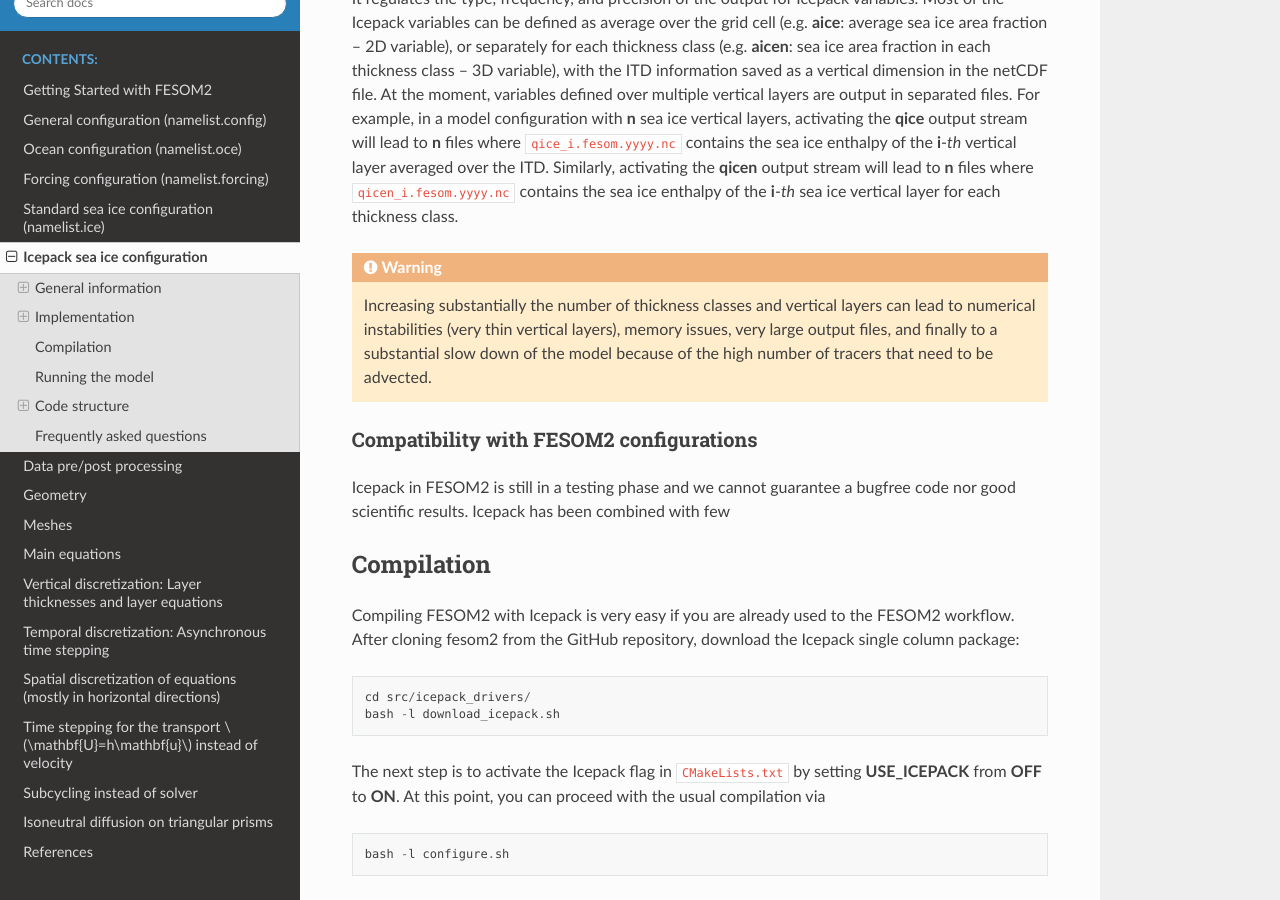
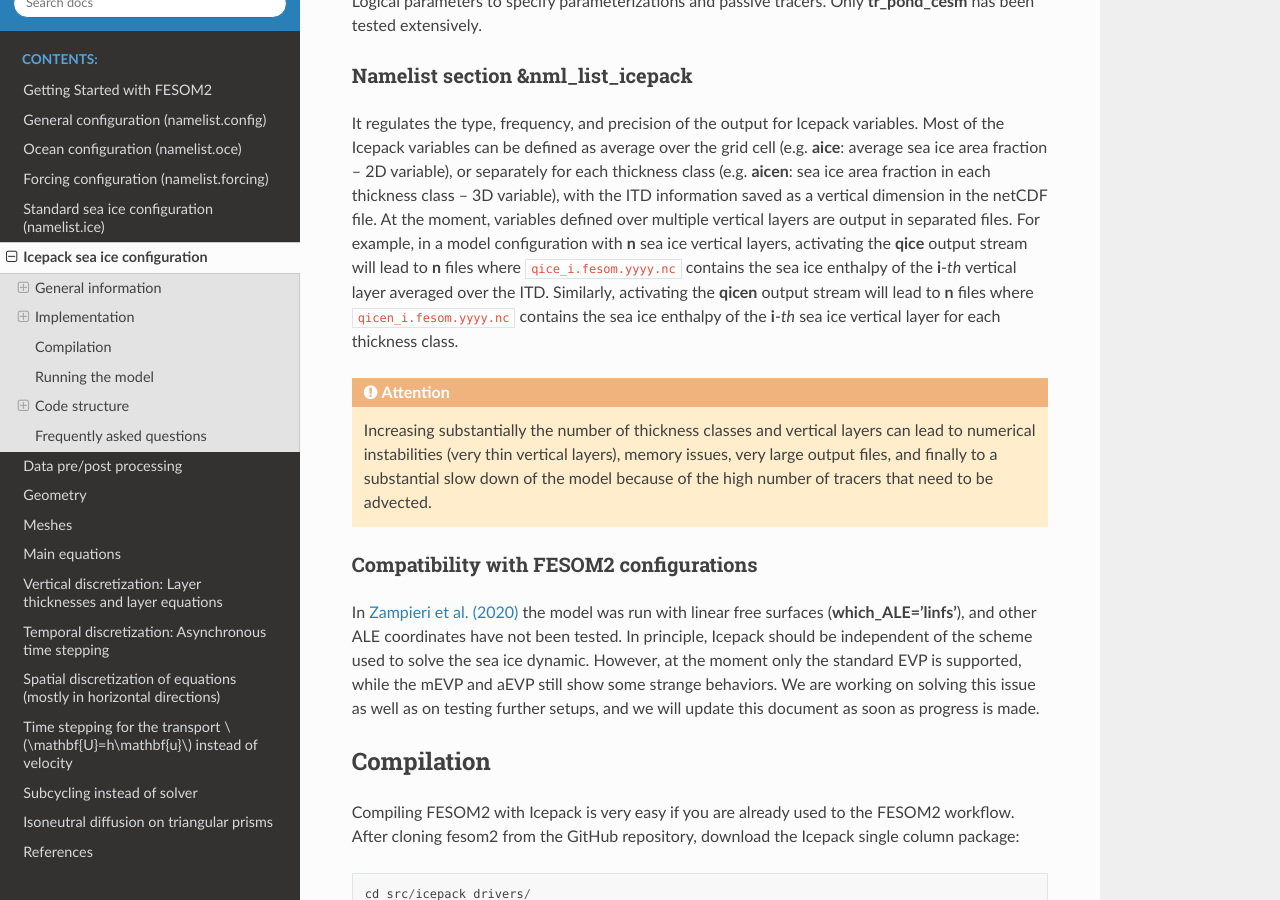
Before and after one commit to FESOM/fesom2_doc, a Sphinx documentation site: the page built from doc/icepack_in_fesom.rst, in a window 1280 px wide and 900 px high, scrolled down 2239 px. Built offline with Sphinx 7.4.7 and the Read the Docs theme 2.0.0, drawn with Linux system fonts in a browser that asks for light colours; some of the changed text lies outside the part shown.

Commit message:
Some corrections

```diff
--- a/doc/icepack_in_fesom.rst
+++ b/doc/icepack_in_fesom.rst
@@ -30,6 +30,9 @@ Implementation
 
 The implementation of Icepack in FESOM2 is fully modular, meaning that the users are free to vary the configuration via namelist parameters. When Icepack is used, ``namelist.icepack`` controls all settings related to the sea ice subgrid parameterizations, thus overriding the content of ``namelist.ice``. The dynamics (EVP) and advection schemes are still controlled by the standard ``namelist.ice``. Below we describe some of the most important namelist parameters, while we recommend consulting the `official Icepack documentation <https://buildmedia.readthedocs.org/media/pdf/cice-consortium-icepack/icepack1.2.1/cice-consortium-icepack.pdf>`_ for a more comprehensive description.
 
+.. attention::
+   Icepack in FESOM2 is still in a testing phase and we cannot guarantee a bugfree code nor good scientific results.
+
 Namelist section &env_nml
 """""""""""""""""""""""""
 
@@ -52,13 +55,13 @@ Namelist section &nml_list_icepack
 
 It regulates the type, frequency, and precision of the output for Icepack variables. Most of the Icepack variables can be defined as average over the grid cell (e.g. **aice**: average sea ice area fraction – 2D variable), or separately for each thickness class (e.g. **aicen**: sea ice area fraction in each thickness class – 3D variable), with the ITD information saved as a vertical dimension in the netCDF file. At the moment, variables defined over multiple vertical layers are output in separated files. For example, in a model configuration with **n** sea ice vertical layers, activating the **qice** output stream will lead to **n** files where ``qice_i.fesom.yyyy.nc`` contains the sea ice enthalpy of the **i**-*th* vertical layer averaged over the ITD. Similarly, activating the **qicen** output stream will lead to **n** files where ``qicen_i.fesom.yyyy.nc`` contains the sea ice enthalpy of the **i**-*th* sea ice vertical layer for each thickness class.
 
-.. warning::
+.. attention::
    Increasing substantially the number of thickness classes and vertical layers can lead to numerical instabilities (very thin vertical layers), memory issues, very large output files, and finally to a substantial slow down of the model because of the high number of tracers that need to be advected.
 
 Compatibility with FESOM2 configurations
 """"""""""""""""""""""""""""""""""""""""
 
-Icepack in FESOM2 is still in a testing phase and we cannot guarantee a bugfree code nor good scientific results. Icepack has been combined with few
+In `Zampieri et al. (2020) <https://search.proquest.com/docview/2469422827?fromopenview=true&pq-origsite=gscholar>`_ the model was run with linear free surfaces (**which_ALE=’linfs’**), and other ALE coordinates have not been tested. In principle, Icepack should be independent of the scheme used to solve the sea ice dynamic. However, at the moment only the standard EVP is supported, while the mEVP and aEVP still show some strange behaviors. We are working on solving this issue as well as on testing further setups, and we will update this document as soon as progress is made.
 
 Compilation
 ===========
```
Also changed, not shown: other parts of doc/icepack_in_fesom.rst (+1 -1 lines).
